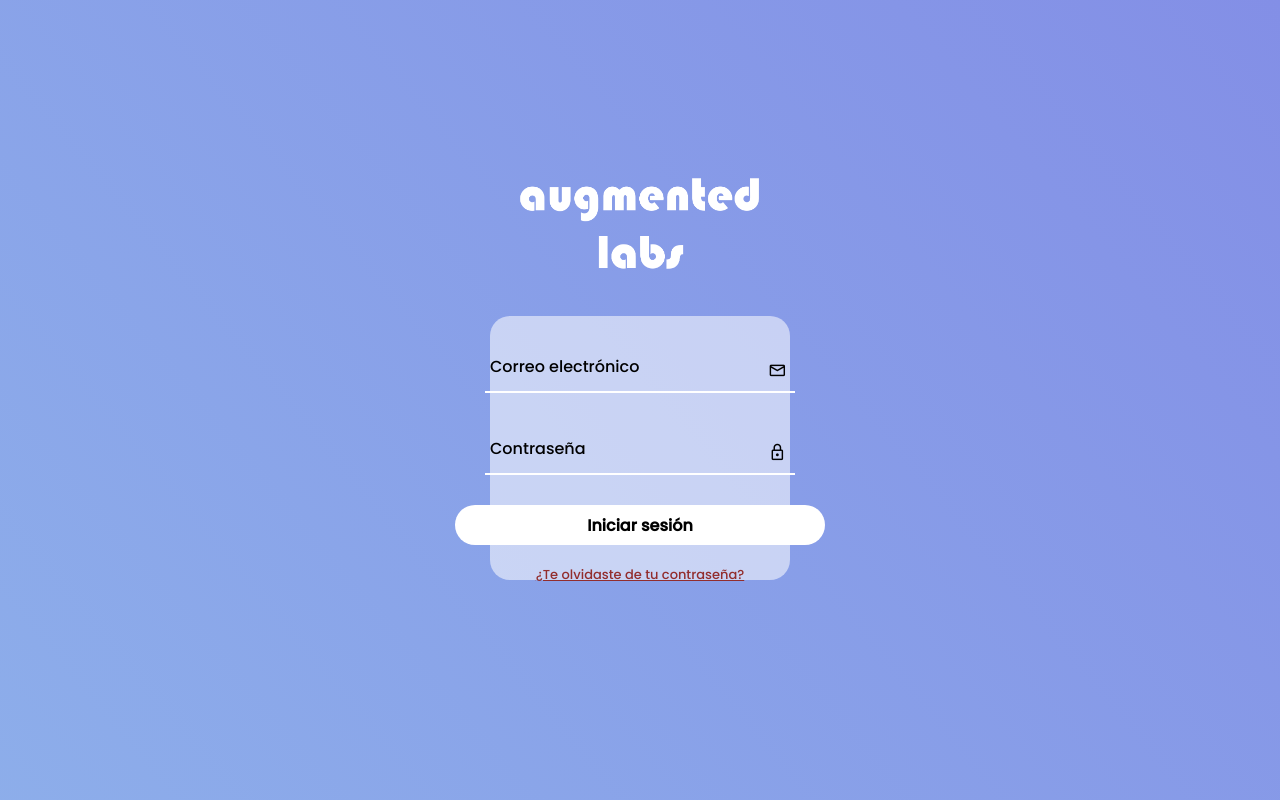
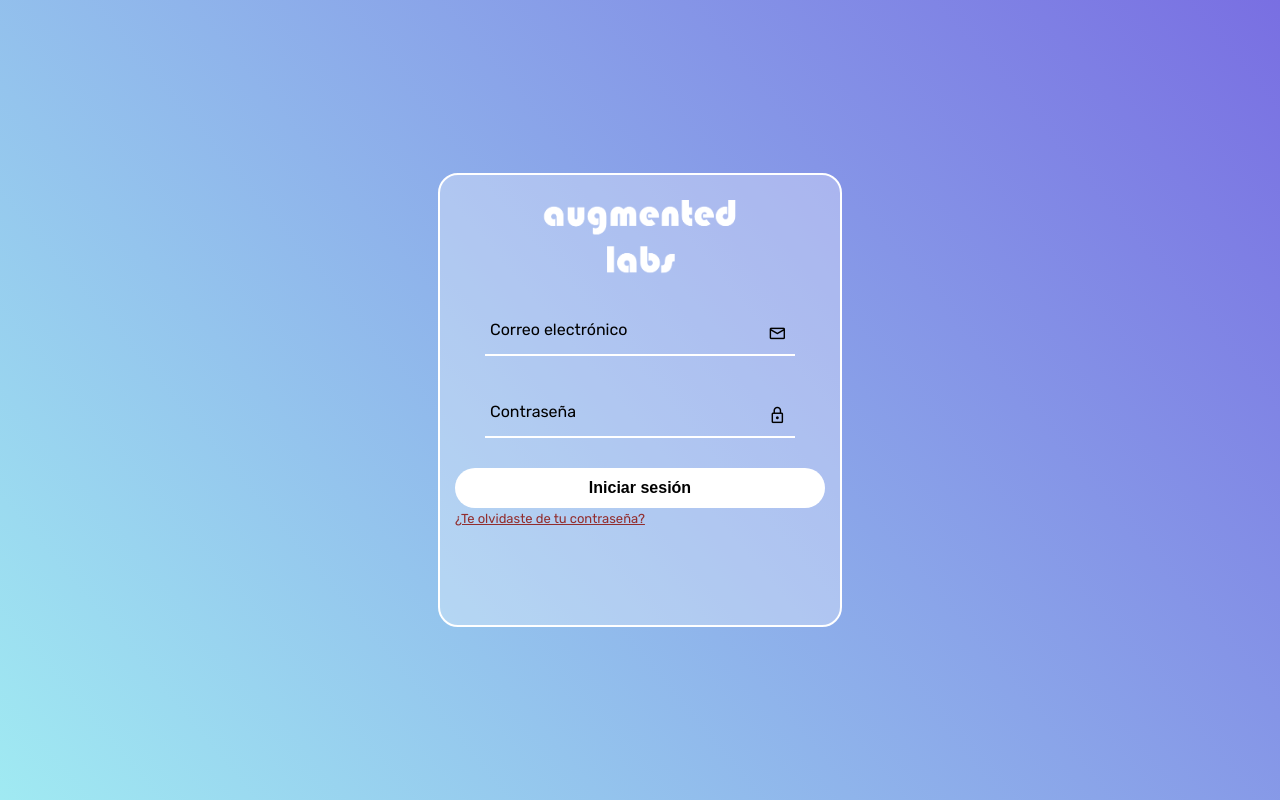
Before and after one commit to SVA-BL00/AL-WebSolution, a Flask app: page /login in a window 1280 px wide. Run offline with Flask 3, Linux system fonts and the light colour scheme.

Commit message:
login css correction

```diff
--- a/flaskr/static/css/admin.css
+++ b/flaskr/static/css/admin.css
@@ -2,7 +2,6 @@
 *{
     margin: 0;
     padding: 0;
-    font-family: 'poppins',sans-serif;
 }
 
 /* admin view */
@@ -15,6 +14,8 @@
     background: darkblue;
     background-position: center;
     background-size: cover;
+
+    font-family: 'poppins',sans-serif;
 }
 .form-box {
     position: relative;
@@ -61,6 +62,7 @@ input:focus ~ label, input:valid ~ label {
     outline: none;
     font-size: 1em;
     padding: 0 35px 0 5px;
+    font-family: 'poppins',sans-serif;
 }
 .input span {
     position: absolute;
--- a/flaskr/static/css/style.css
+++ b/flaskr/static/css/style.css
@@ -1,27 +1,23 @@
-*{
-    margin: 0;
-    padding: 0;
-    font-family: "Rubik", sans-serif;
-}
-
 .full-container{
     display: flex;
     justify-content: center;
     align-items: center;
-    height: 100%;
-    flex-direction: column;
+    min-height: 100vh;
+    width: 100%;
+
+    font-family: "Rubik", sans-serif;
 }
-
 .background{
     background: linear-gradient(50deg, #a0eaf2, #796fe2);
     animation: Gradient 30s ease infinite;
-    position: relative;
-    height: 100vh;
+    display: flex;
+    justify-content: center;
+    align-items: center;
+    min-height: 100vh;
     width: 100%;
-    overflow: hidden;
-    background-size: 400% 400%;
+    background-position: center;
+    background-size: cover;
 }
-
 @keyframes Gradient {
     0% {
         background-position: 0% 50%;
@@ -34,45 +30,23 @@
     }
 }
 
-.login-window{
-    width: 300px;
-    height: 500px;
+.LOGIN-style{
+    position: absolute;
+    width: 60%;
+    transform: translateY(-125%);
 }
-
-.LOGIN-style{
-    width: 100%;
-}
-
-.shadow{
-    background-color: rgba(255, 255, 255, 0.544);
-    padding: 2em;
+.form-box-login {
+    position: relative;
+    width: 400px;
+    height: 450px;
+    background: rgba(255, 255, 255, 0.3);
+    border: 2px solid rgba(255, 255, 255, 1);
     border-radius: 20px;
+    display: flex;
     justify-content: center;
     align-items: center;
-    display: flex;
-    flex-direction: column;
-    height: 200px;
 }
-
-.input {
-    position: relative;
-    margin: 30px;
-    width: 310px;
-    border-bottom: 2px solid white;
-}
-.input label {
-    position: absolute;
-    top: 50%;
-    left: 5px;
-    transform: translateY(-50%);
-    font-size: 1em;
-    pointer-events: none;
-    transition: 0.5s;
-}
-input:focus ~ label, input:valid ~ label {
-    top: -5px;
-}
-.input input {
+.input .input-login {
     width: 100%;
     height: 50px;
     background: transparent;
@@ -80,15 +54,5 @@ input:focus ~ label, input:valid ~ label {
     outline: none;
     font-size: 1em;
     padding: 0 35px 0 5px;
+    font-family: "Rubik", sans-serif;
 }
-.input span {
-    position: absolute;
-    right: 8px;
-    font-size: 1.2em;
-    top: 20px;
-}
-
-submit:hover{
-    background-color: #2c247c;
-    cursor: pointer;
-}
--- a/flaskr/templates/login.html
+++ b/flaskr/templates/login.html
@@ -1,5 +1,35 @@
 {% extends "base.html" %}
 {% block content%}
+<div class="background">
+    <div class="full-container">
+        <div class="form-box">
+            <img src="../static/img/LOGO.png" alt="Logotipo de Augmented Labs" class= "LOGIN-style">
+            <div class="form-value">
+                <form method="POST">
+                    <div class="input">
+                        <span class="material-symbols-outlined">
+                            mail
+                        </span>
+                        <input class="input-login" type="email" required name = "userMail" id = "userMail">
+                        <label for="userMail">Correo electrónico</label>
+                    </div>
+                    <div class="input">
+                        <span class="material-symbols-outlined">
+                            lock
+                        </span>
+                        <input class="input-login" type="password" required name="password" id="password">
+                        <label for="password">Contraseña</label>
+                    </div>
+                    <div class="submit">
+                        <button type = "submit">Iniciar sesión</button>
+                    </div>
+                </form>
+                <a href="#" style="color: rgb(146, 45, 45); padding-top: 1.5em; font-size: small;">¿Te olvidaste de tu contraseña?</a>
+            </div>
+        </div>
+    </div>
+</div>
+<!--
 <div class="background">
     <div class="full-container">
         <div class="login-window">
@@ -29,4 +59,5 @@
         </div>
     </div>
 </div>
+-->
 {% endblock %}
```
